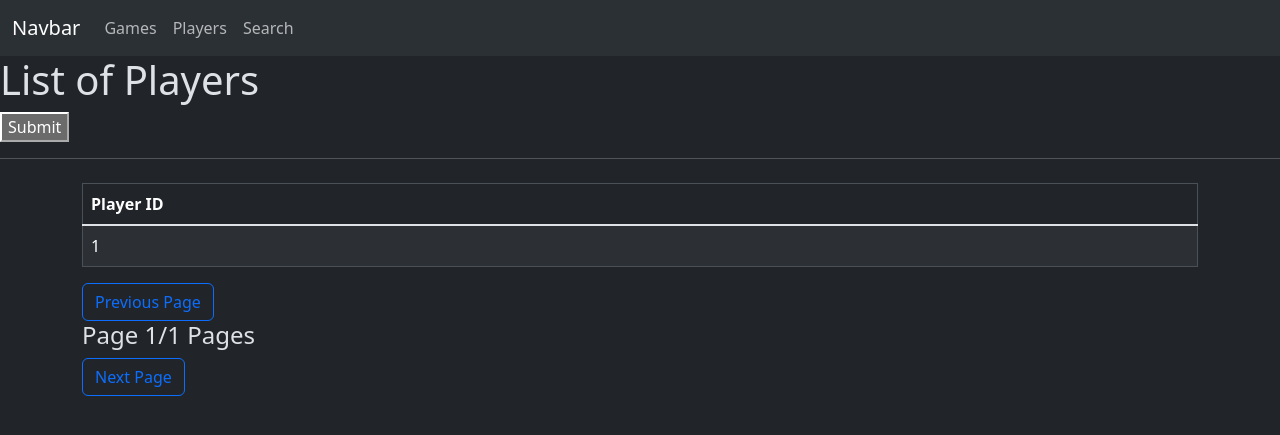
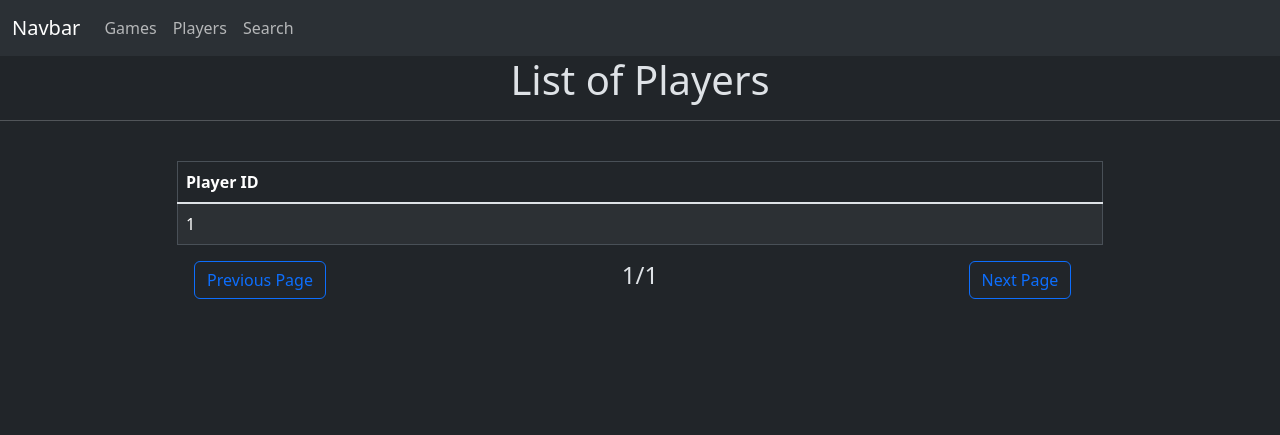
Before and after one commit to Bmknezev/ESOF-3675-Project, a Flask app: template templates/view_players.html in a window 1280 px wide. Shown: the top 435 px of the page. Run offline with Flask 3, Linux system fonts and the light colour scheme; the template is opened without the code that fills it: most values are stand-ins (such as "Sample title", 1, 10 or a date in 2020); parts of the project's set-up code (start-up, migrations or seed data) failed here and were passed over; some libraries are stand-ins or nearby versions.

Commit message:
matched style for players list

```diff
--- a/GUI.py
+++ b/GUI.py
@@ -101,19 +101,19 @@ def view_players():
                 skipVal -= 1
         return redirect(url_for('view_players'))
 
-    page_size = 20
+    page_size = 10
     page_number = 0  # First page
     pipeline = [
         {"$group": {"_id": "$playerID"}},
-        {"$skip": skipVal*20},
-        {"$limit": 20},
+        {"$skip": skipVal*10},
+        {"$limit": 10},
         {"$sort": {"_id": 1}}
     ]
 
 
 
     pl = players.aggregate(pipeline)
-    #numOfPages = pl.count_documents({}) // pageSize
+
     if skipVal > 0:
         f = False
     else:
--- a/templates/view_games.html
+++ b/templates/view_games.html
@@ -73,7 +73,7 @@
                 </form>
             </div>
             <div class="col">
-                <h4> Page {{currentPage}}/{{pgCount}} Pages </h4>
+                <h4> {{currentPage}}/{{pgCount}} </h4>
             </div>
             <div class="col">
                 <!-- next page button-->
--- a/templates/view_players.html
+++ b/templates/view_players.html
@@ -6,21 +6,28 @@
 <!-- Code needs to be in block content tag to properly inherit -->
 {% block content %}
 
+<style>
+    h1 {
+        text-align: center;
+    }
+</style>
+
 <!-- Header/title -->
 <h1>List of Players</h1>
 
-<!-- submit button-->
-<form method="post">
-    <button type="submit">Submit</button>
-</form>
 
 <!-- Makes a horizontal line -->
 <hr>
 
 
 <!-- Players Table -->
+<div class="container-fluid">
+
     <div class="container">
-
+        <div class="row">
+            <div class="col">
+            </div>
+            <div class="col-sm-10">
                 <table class=" table mt-4 table-striped table-hover table-bordered ">
 
                     <!-- Players Table Head -->
@@ -39,20 +46,40 @@
                         {% endfor %}
                     </tbody>
                 </table>
+            </div>
+            <div class="col">
+
+            </div>
+        </div>
+    </div>
 
     <!-- Traverse Pages Button Bar-->
+    <div class="container text-center">
+        <div class="row align-items-start">
+            <div class="col">
+                <!-- previous page button-->
                 <form method="post">
                     {% if first %}
-        <button class="btn btn-outline-primary" type="lasttPage" name="last" disabled>Previous Page</button>
+                    <button class="btn btn-outline-primary" type="lasttPage" name="last" disabled>Previous
+                        Page</button>
                     {% else %}
                     <button class="btn btn-outline-primary" type="lasttPage" name="last">Previous Page</button>
                     {% endif %}
                 </form>
-<h4> Page {{currentPage}}/{{pgCount}} Pages </h4>
-    <!-- submit button-->
+            </div>
+            <div class="col">
+                <h4> {{currentPage}}/{{pgCount}} </h4>
+            </div>
+            <div class="col">
+                <!-- next page button-->
                 <form method="post">
                     <button class="btn btn-outline-primary" type="nextPage" name="next">Next Page</button>
                 </form>
             </div>
+        </div>
+    </div>
+    <br>
+    <br>
+</div>
 
 {% endblock %}
```
Lines whose indentation alone changed are shown as unchanged.
